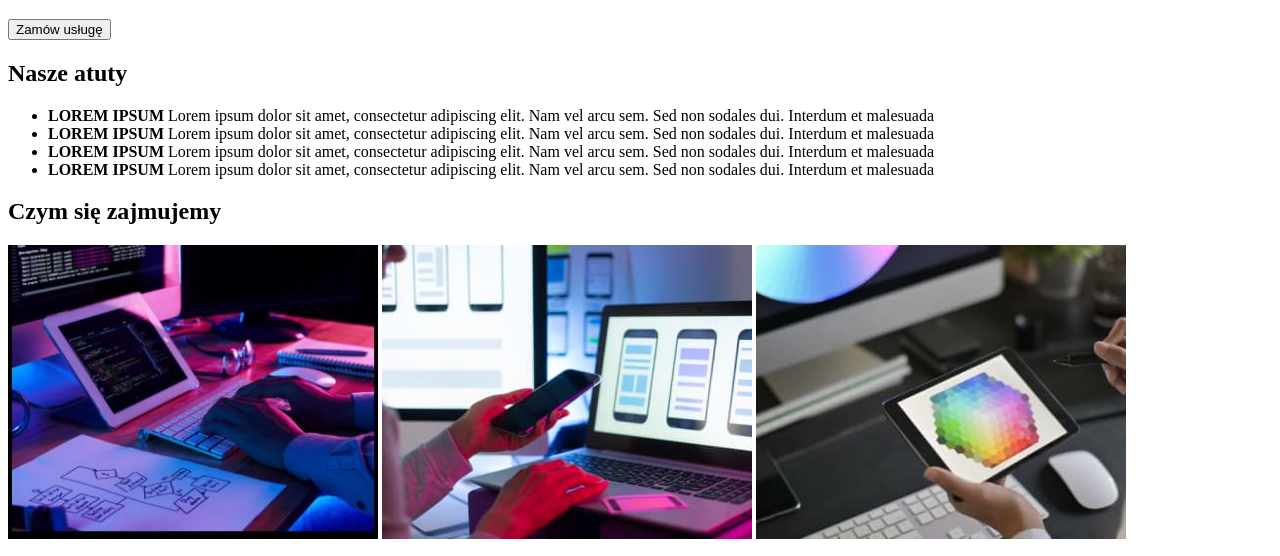
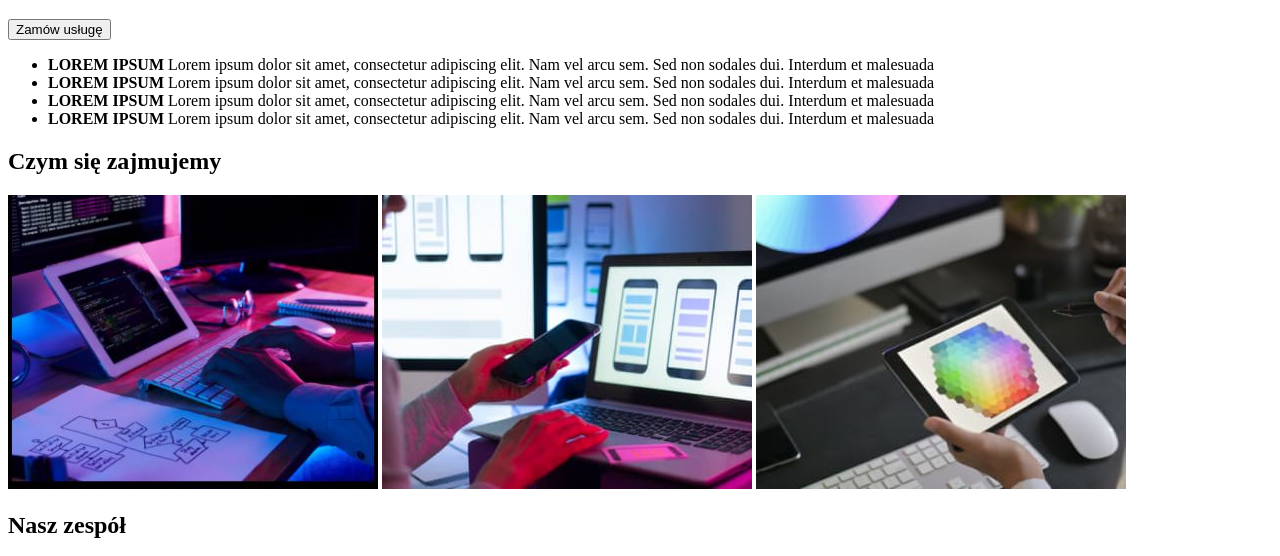
Before and after one commit to Mariusz-72/goit-markup-hw-01, a plain HTML site: page index.html in a window 1280 px wide. Shown: the part 234-790 px from the top of the page. Drawn offline with Linux system fonts and the light colour scheme.

Commit message:
update 7
usunięto 1 nagłówek h2

```diff
--- a/index.html
+++ b/index.html
@@ -27,7 +27,6 @@
     <h1>EFEKTYWNE ROZWIĄZANIA DLA WASZEGO BIZNESU</h1>
     <button type="button">Zamów usługę</button>
     <section>
-        <h2>Nasze atuty</h2>
             <ul>
                 <li><strong>LOREM IPSUM</strong>
                 Lorem ipsum dolor sit amet, consectetur adipiscing elit. Nam vel arcu sem. Sed non sodales dui. Interdum et malesuada</li>
```
